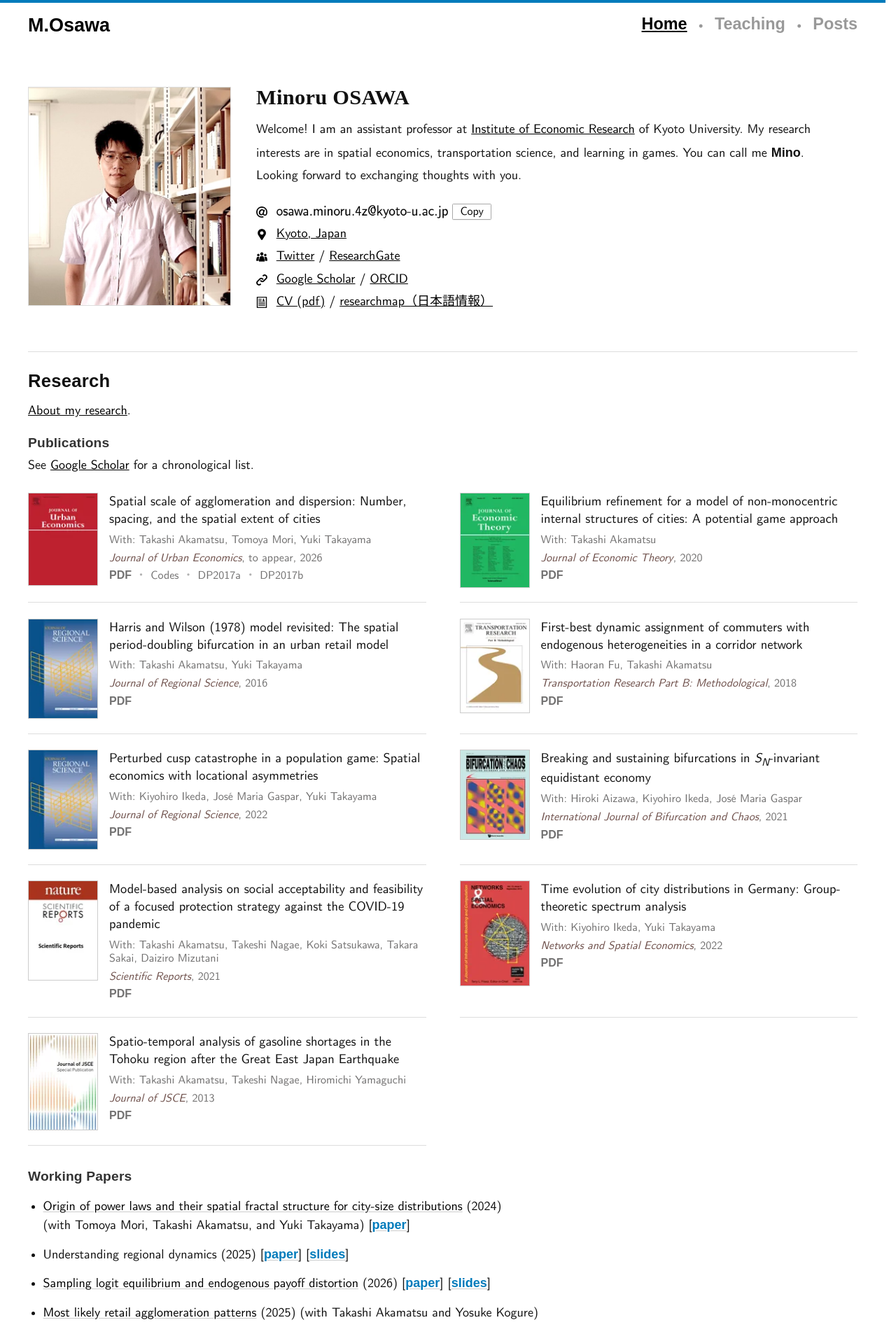
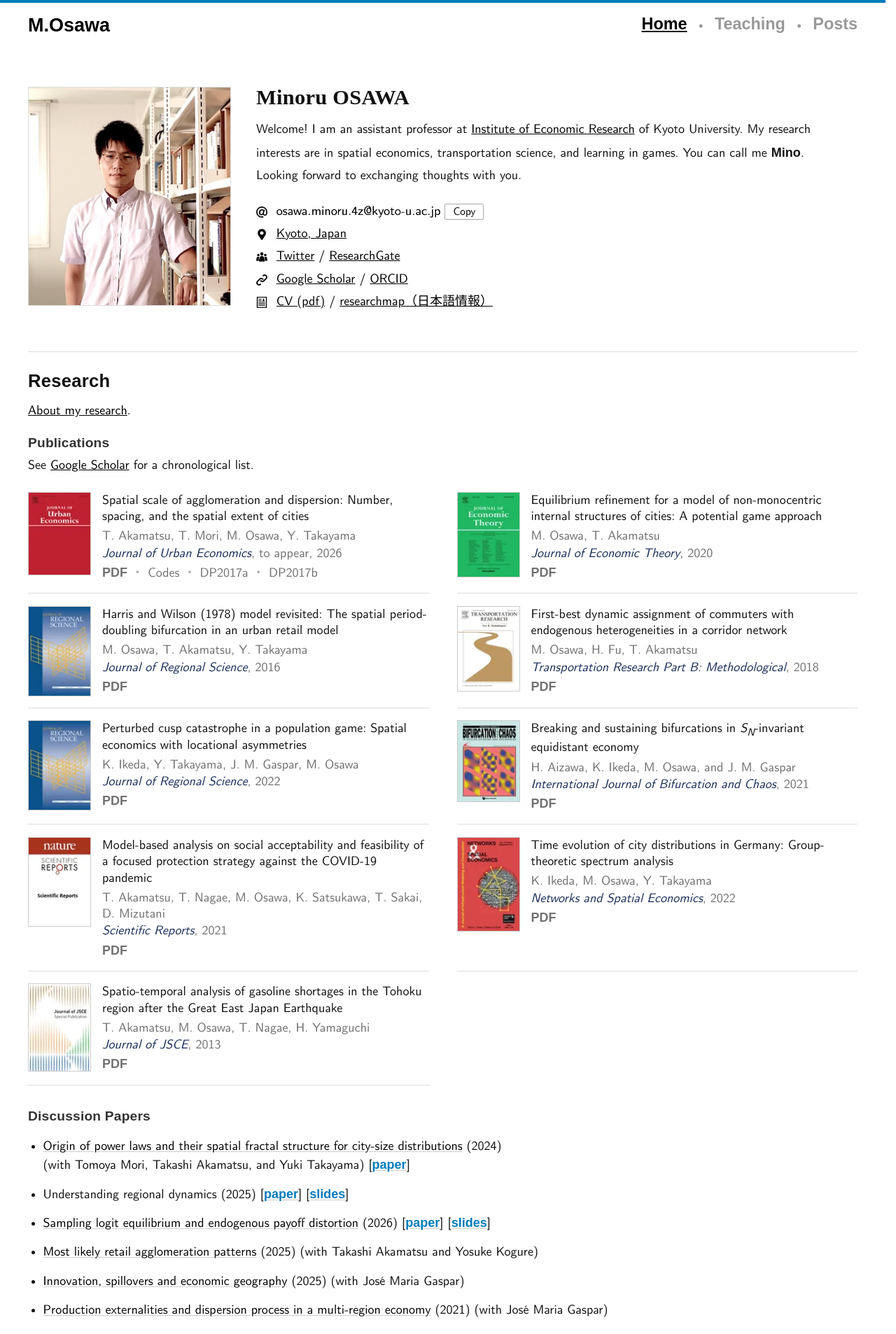
Before and after one commit to mino-osawa/mino-osawa.github.io, a Jekyll site: the page built from index.markdown, in a window 1280 px wide. Shown: the top 1906 px of the page at 70% size. Built offline with Jekyll 4.4.1, drawn with Linux system fonts in a browser that asks for light colours; some web fonts are replaced; some of the changed text lies outside the part shown.

Commit message:
various fixes

```diff
--- a/_data/papers.yml
+++ b/_data/papers.yml
@@ -5,6 +5,7 @@
   pdf: "https://mino-osawa.github.io/notes/draft/AMOT.pdf"
   state: "to appear"
   cover: "jue"
+  author: "T. Akamatsu, T. Mori, M. Osawa, Y. Takayama"
   coauthors:
     - "Takashi Akamatsu"
     - "Tomoya Mori"
@@ -19,6 +20,7 @@
 
 - title: "Equilibrium refinement for a model of non-monocentric internal structures of cities: A potential game approach"
   year: 2020
+  author: "M. Osawa, T. Akamatsu"
   journal: "Journal of Economic Theory"
   cover: "jet"
   url: "https://doi.org/10.1016/j.jet.2020.105025"
@@ -28,6 +30,7 @@
 
 - title: "Harris and Wilson (1978) model revisited: The spatial period-doubling bifurcation in an urban retail model"
   year: 2016
+  author: "M. Osawa, T. Akamatsu, Y. Takayama"
   journal: "Journal of Regional Science"
   cover: "jrs"
   url: "https://doi.org/10.1111/jors.12306"
@@ -38,6 +41,7 @@
 
 - title: "First-best dynamic assignment of commuters with endogenous heterogeneities in a corridor network"
   year: 2018
+  author: "M. Osawa, H. Fu, T. Akamatsu"
   journal: "Transportation Research Part B: Methodological"
   cover: "tr-b"
   url: "https://doi.org/10.1016/j.trb.2017.09.003"
@@ -48,6 +52,7 @@
 
 - title: "Perturbed cusp catastrophe in a population game: Spatial economics with locational asymmetries"
   year: 2022
+  author: "K. Ikeda, Y. Takayama, J. M. Gaspar, M. Osawa"
   journal: "Journal of Regional Science"
   cover: "jrs"
   url: "https://doi.org/10.1111/jors.12582"
@@ -59,6 +64,7 @@
 
 - title: "Breaking and sustaining bifurcations in <i>S<sub>N</sub></i>-invariant equidistant economy"
   year: 2021
+  author: "H. Aizawa, K. Ikeda, M. Osawa, and J. M. Gaspar"
   journal: "International Journal of Bifurcation and Chaos"
   cover: "ijbc"
   url: "https://doi.org/10.1142/S0218127420502405"
@@ -70,6 +76,7 @@
 
 - title: "Model-based analysis on social acceptability and feasibility of a focused protection strategy against the COVID-19 pandemic"
   year: 2021
+  author: "T. Akamatsu, T. Nagae, M. Osawa, K. Satsukawa, T. Sakai, D. Mizutani"
   journal: "Scientific Reports"
   cover: "scirep"
   url: "https://doi.org/10.1038/s41598-021-81630-9"
@@ -83,6 +90,7 @@
 
 - title: "Time evolution of city distributions in Germany: Group-theoretic spectrum analysis"
   year: 2022
+  author: "K. Ikeda, M. Osawa, Y. Takayama"
   journal: "Networks and Spatial Economics"
   cover: "nets"
   url: "https://doi.org/10.1007/s11067-021-09557-2"
@@ -93,6 +101,7 @@
 
 - title: "Spatio-temporal analysis of gasoline shortages in the Tohoku region after the Great East Japan Earthquake"
   year: 2013
+  author: "T. Akamatsu, M. Osawa, T. Nagae, H. Yamaguchi"
   journal: "Journal of JSCE"
   cover: "jsce"
   url: "https://doi.org/10.2208/journalofjsce.1.1_447"
--- a/_includes/other.html
+++ b/_includes/other.html
@@ -1,16 +1,16 @@
 <h2>Education and Professional Experience</h2>
 <ul class="ref-list">
     <li>
-        <b>Apr. 2020 - Present:</b>
+        <b>Apr. 2020 – Present:</b>
         <span class="red-like">Assistant Professor</span>  (tenure-track) <br class="wide">
         Institute of Economic Research, Kyoto University</li>
     <li>
-        <b>Oct. 2016 - Mar. 2020:</b>
+        <b>Oct. 2016 – Mar. 2020:</b>
         <span class="red-like">Assistant Professor</span> <br class="wide">
         Department of Civil and Environmental Engineering, <br class="wide">
         School of Engineering, Tohoku University</li>
     <li>
-        <b>Apr. 2014 - Sep. 2016:</b>
+        <b>Apr. 2014 – Sep. 2016:</b>
         <span class="red-like">Research Fellow (DC1)</span> <br class="wide">
         Japan Society for the Promotion of Science</li>
     <li>
--- a/_sass/components/_publications.scss
+++ b/_sass/components/_publications.scss
@@ -2,8 +2,8 @@
 .pub-list {
   display: grid;
   grid-template-columns: repeat(2, minmax(0, 1fr));
-  column-gap: 3rem;
-  row-gap: 0.2rem;
+  column-gap: 2.5rem;
+  row-gap: 0;
   list-style: none;
   margin: 0;
   padding: 0;
@@ -15,23 +15,23 @@
 
 .pub-item {
   display: grid;
-  grid-template-columns: 100px minmax(0, 1fr);
+  grid-template-columns: 90px minmax(0, 1fr);
   column-gap: 1rem;
   align-items: start;
-  margin: 0;
-  padding: 0.3rem 0 1.3rem;
+  margin: .2rem 0 0;
+  padding: 0rem 0 1rem;
   border-bottom: 1px solid $color-border;
 
   @include respond-max($bp-pub-compact) {
-    grid-template-columns: 80px minmax(0, 1fr);
-    column-gap: 0.85rem;
+    grid-template-columns: 70px minmax(0, 1fr);
+    column-gap: 0.8rem;
   }
 }
 
 .pub-thumb {
   img {
     display: block;
-    width: 100px;
+    width: 90px;
     height: auto;
     border: 1px solid $color-border-strong;
     box-sizing: border-box;
@@ -42,7 +42,7 @@
   display: flex;
   align-items: center;
   justify-content: center;
-  width: 100px;
+  width: 90px;
   aspect-ratio: 0.72 / 1;
   padding: 0.5rem;
   border: 1px solid $color-border;
@@ -58,9 +58,8 @@
 }
 
 .pub-title {
-  margin: 0 0 0.18rem;
-  font-size: $FSize-3;
-  line-height: 1.35;
+  margin: 0;
+  line-height: 1.3;
 
   a {
     color: inherit;
@@ -68,11 +67,12 @@
 
     &:hover {
       color: $color-konpeki;
+      text-decoration: underline;
     }
   }
 
   @include respond-max($bp-pub-compact) {
-    font-size: 1rem;
+    // font-size: 1rem;
   }
 }
 
@@ -80,12 +80,11 @@
 .pub-venue,
 .pub-links {
   color: $color-nibiiro;
-  font-size: $FSize-1;
 }
 
 .pub-authors {
-  margin: 0.5rem 0 0.3rem;
-  line-height: 1.2;
+  margin: 0.3rem 0 0;
+  line-height: 1.3;
 }
 
 .pub-venue,
@@ -98,7 +97,7 @@
 }
 
 .pub-journal {
-  color: $color-susutakeiro;
+  color: $color-tomekon;
   font-style: italic;
 }
 
@@ -122,11 +121,11 @@
 @include respond-max($bp-pub-compact) {
   .pub-thumb img,
   .pub-thumb-placeholder {
-    width: 80px;
+    width: 70px;
   }
 
-  .pub-authors,
-  .pub-venue {
-    font-size: 0.94rem;
-  }
+//   .pub-authors,
+//   .pub-venue {
+//     font-size: 0.94rem;
+//   }
 }
--- a/_sass/settings/_typography.scss
+++ b/_sass/settings/_typography.scss
@@ -1,6 +1,6 @@
-$FSize-1: clamp(0.9rem, calc(0.829rem + 0.36vw), 1rem);
-$FSize-2: clamp(0.8rem, calc(0.6718rem + 0.6838vw), 1rem);
-$FSize-3: clamp(0.95rem, calc(0.55rem + 1.0667vw), 1.15rem);
+$FSize-1: clamp(0.85rem, calc(0.78rem + 0.35vw), 0.95rem);
+$FSize-2: clamp(0.75rem, calc(0.62rem + 0.66vw), 0.95rem);
+$FSize-3: clamp(0.90rem, calc(0.51rem + 1.02vw), 1.10rem);
 
 body {
   text-rendering: optimizeLegibility;
--- a/_sass/utilities/_utilities.scss
+++ b/_sass/utilities/_utilities.scss
@@ -1,19 +1,6 @@
 /* === ユーティリティ === */
-.Eetae3eo,
-.Oome0Ma0,
-.moeJeo1u,
-.fii2Eith,
-.Thae3jah,
-.kei2loP9,
-.Moi8yei1,
-.eh3Noo1C,
-.Tho2ail2,
-.Hoo9Phie {
-  display: none;
-}
-
 .red-like {
-  color: $color-akabeni;
+  color: $color-benitobi;
 }
 
 .note,
--- a/index.markdown
+++ b/index.markdown
@@ -21,10 +21,10 @@ See <a href="https://scholar.google.co.jp/citations?user=qKxF-dkAAAAJ" target="_
       <div class="pub-thumb">
         {%- if paper.cover -%}
           <img
-            src="{{ '/assets/img/journals/' | append: paper.cover | append: '-100.webp' | relative_url }}"
-            srcset="{{ '/assets/img/journals/' | append: paper.cover | append: '-100.webp' | relative_url }} 1x, {{ '/assets/img/journals/' | append: paper.cover | append: '-200.webp' | relative_url }} 2x"
+            src="{{ '/assets/img/journals/' | append: paper.cover | append: '-90.webp' | relative_url }}"
+            srcset="{{ '/assets/img/journals/' | append: paper.cover | append: '-90.webp' | relative_url }} 1x, {{ '/assets/img/journals/' | append: paper.cover | append: '-180.webp' | relative_url }} 2x"
             alt="{{ paper.journal }} cover"
-            width="100"
+            width="90"
             loading="lazy"
             >
         {%- else -%}
@@ -41,9 +41,10 @@ See <a href="https://scholar.google.co.jp/citations?user=qKxF-dkAAAAJ" target="_
             {{ paper.title }}
           {%- endif -%}
         </div>
-        {% if paper.coauthors %}
+        <!-- {% if paper.coauthors %}
         <div class="pub-authors">With: {{ paper.coauthors | join: ', ' }}</div>
-        {% endif %}
+        {% endif %} -->
+        <div class="pub-authors">{{ paper.author}}</div>
         <div class="pub-venue">
           <span class="pub-journal">{{ paper.journal }}</span>
           {%- if paper.state -%}, {{ paper.state }}{% endif %}
@@ -70,7 +71,7 @@ See <a href="https://scholar.google.co.jp/citations?user=qKxF-dkAAAAJ" target="_
   {% endfor %}
 </ul>
 
-<h3 style="margin-top: 1em">Working Papers</h3>
+<h3 style="margin-top: 1em">Discussion Papers</h3>
 
 <ul class="ref-list">
     <li><a href="https://arxiv.org/abs/2207.05346">Origin of power laws and their spatial fractal structure for city-size distributions</a> (2024)<br> (with Tomoya Mori, Takashi Akamatsu, and Yuki Takayama)  [<a href="https://arxiv.org/pdf/2207.05346">paper</a>]</li>
```
